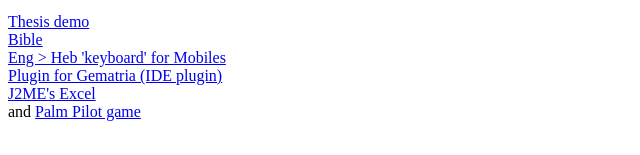
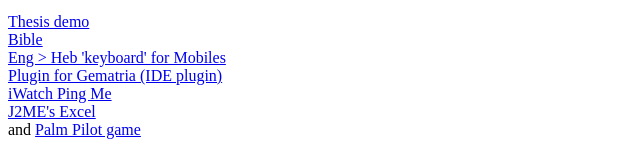
Before and after one commit to shahart/shahart.github.io, a plain HTML site: page index.html in a window 1280 px wide. Shown: the part 1128-1283 px from the top of the page, without its empty margins (0-640 px from the left). Drawn offline with Linux system fonts and the light colour scheme.

Commit message:
add iWatch ping me proj

```diff
--- a/index.html
+++ b/index.html
@@ -32,6 +32,8 @@
     </br>
     <a href="https://shahart.github.io/gematria-intellij-plugin/">Plugin for Gematria (IDE plugin)</a>
     </br>
+    <a href="https://shahart.github.io/ping-me/">iWatch Ping Me</a>
+    </br>
     <a href="http://boostapps.com/apps/microcalc/">J2ME's Excel</a>
     </br>
     and <a href="https://www.mobyware.org/palm-os/hitori-and-nurikabe-download-113349.html">Palm Pilot game</a>
```
